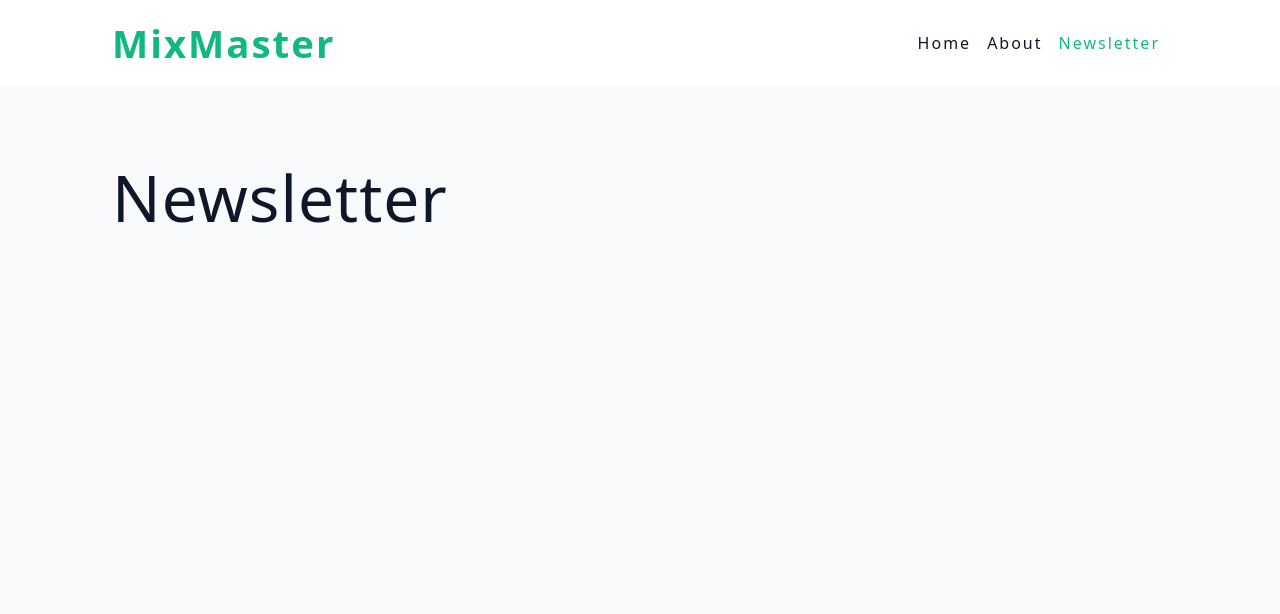
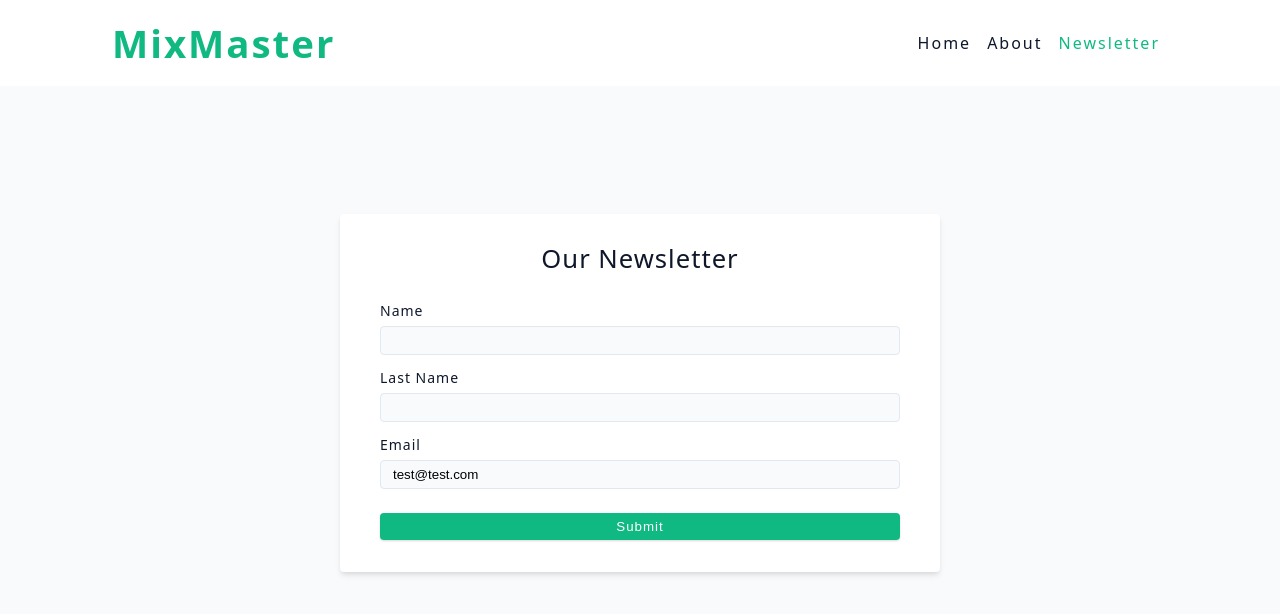
Before and after one commit to NikDoe/cocktails-app, a React (Vite) app: page /newsletter in a window 1280 px wide. Shown: the top 614 px of the page. Built offline with nearby package versions, Linux system fonts and the light colour scheme.

Commit message:
add Newsletter page structure

```diff
--- a/src/pages/Newsletter.tsx
+++ b/src/pages/Newsletter.tsx
@@ -1,6 +1,57 @@
 function Newsletter() {
 	return (
-		<h1>Newsletter</h1>
+		<form className='form'>
+			<h4 style={{ textAlign: 'center', marginBottom: '2rem' }}>
+        our newsletter
+			</h4>
+			{/* name */}
+			<div className='form-row'>
+				<label htmlFor='name' className='form-label'>
+					name
+				</label>
+				<input
+					type='text'
+					className='form-input'
+					name='name'
+					id='name'
+					required
+				/>
+			</div>
+			{/* lastName */}
+			<div className='form-row'>
+				<label htmlFor='lastName' className='form-label'>
+					last name
+				</label>
+				<input
+					type='text'
+					className='form-input'
+					name='lastName'
+					id='lastName'
+					required
+				/>
+			</div>
+			{/* email */}
+			<div className='form-row'>
+				<label htmlFor='email' className='form-label'>
+					email
+				</label>
+				<input
+					type='text'
+					className='form-input'
+					name='email'
+					id='email'
+					defaultValue='test@test.com'
+					required
+				/>
+			</div>
+			<button
+				type='submit'
+				className='btn btn-block'
+				style={{ marginTop: '0.5rem' }}
+			>
+				submit
+			</button>
+		</form>
 	);
 }
 
```
